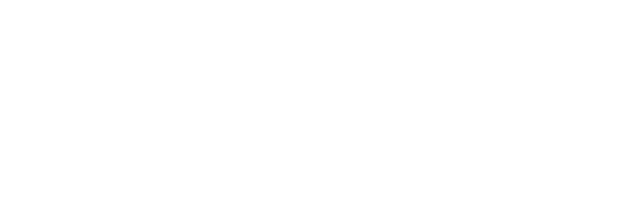
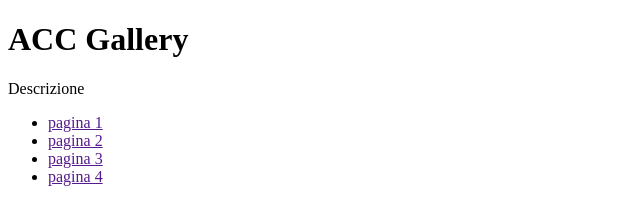
Before and after one commit to Pisquano68/ACC-gallery, a plain HTML site: page index.html in a window 1280 px wide. Shown: the whole page, without its empty margins (0-640 px from the left). Drawn offline with Linux system fonts and the light colour scheme.

Commit message:
aggiunti elementi base
aggiunti un titolo, una descrizione e una lista

```diff
--- a/index.html
+++ b/index.html
@@ -6,6 +6,15 @@
     	<title>Testo</title>
 	</head>
 	<body>
+		<h1>ACC Gallery</h1>
+		<p>Descrizione</p>
+
+		<ul>
+			<li><a href="">pagina 1</a></li>
+			<li><a href="">pagina 2</a></li>
+			<li><a href="">pagina 3</a></li>
+			<li><a href="">pagina 4</a></li>
+		</ul>
 
 
 	</body>
```
